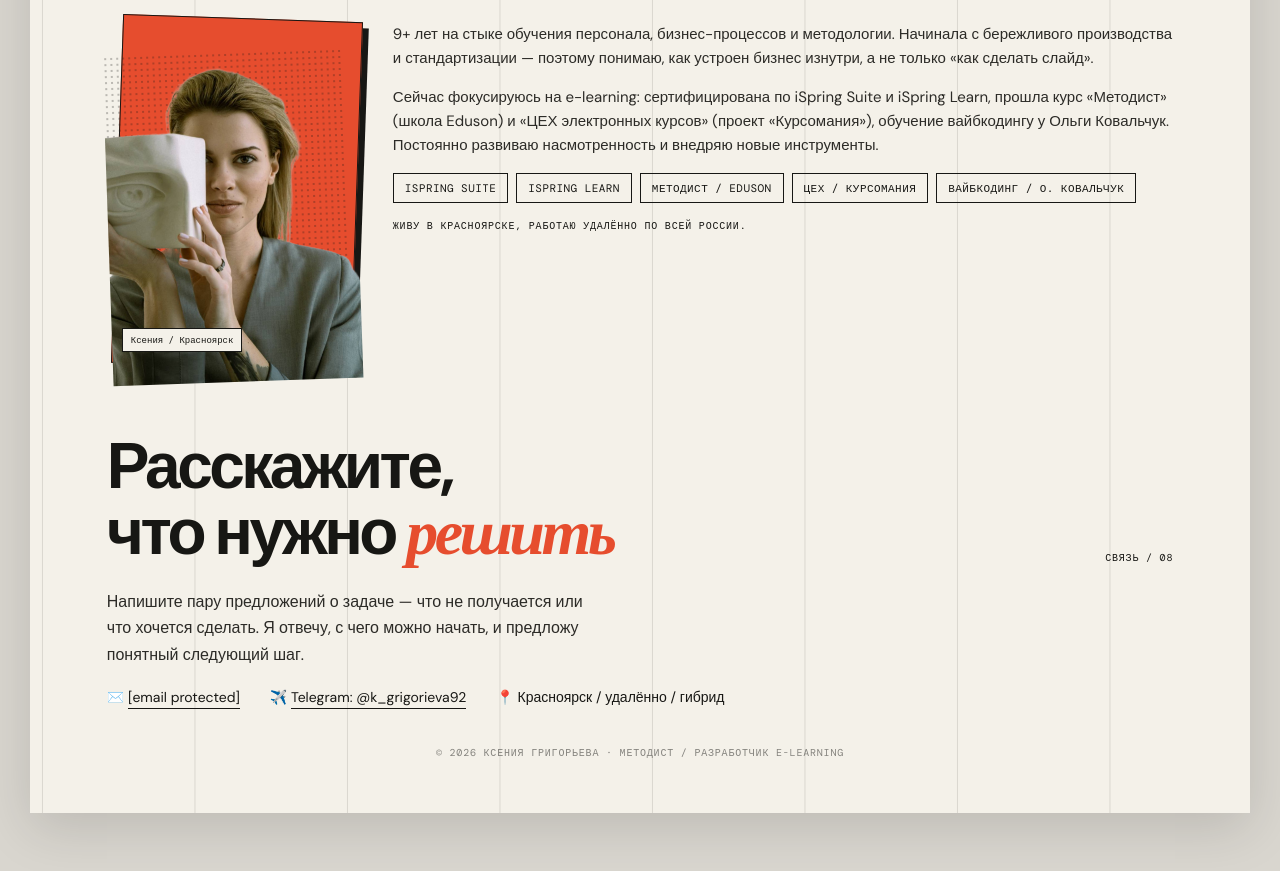
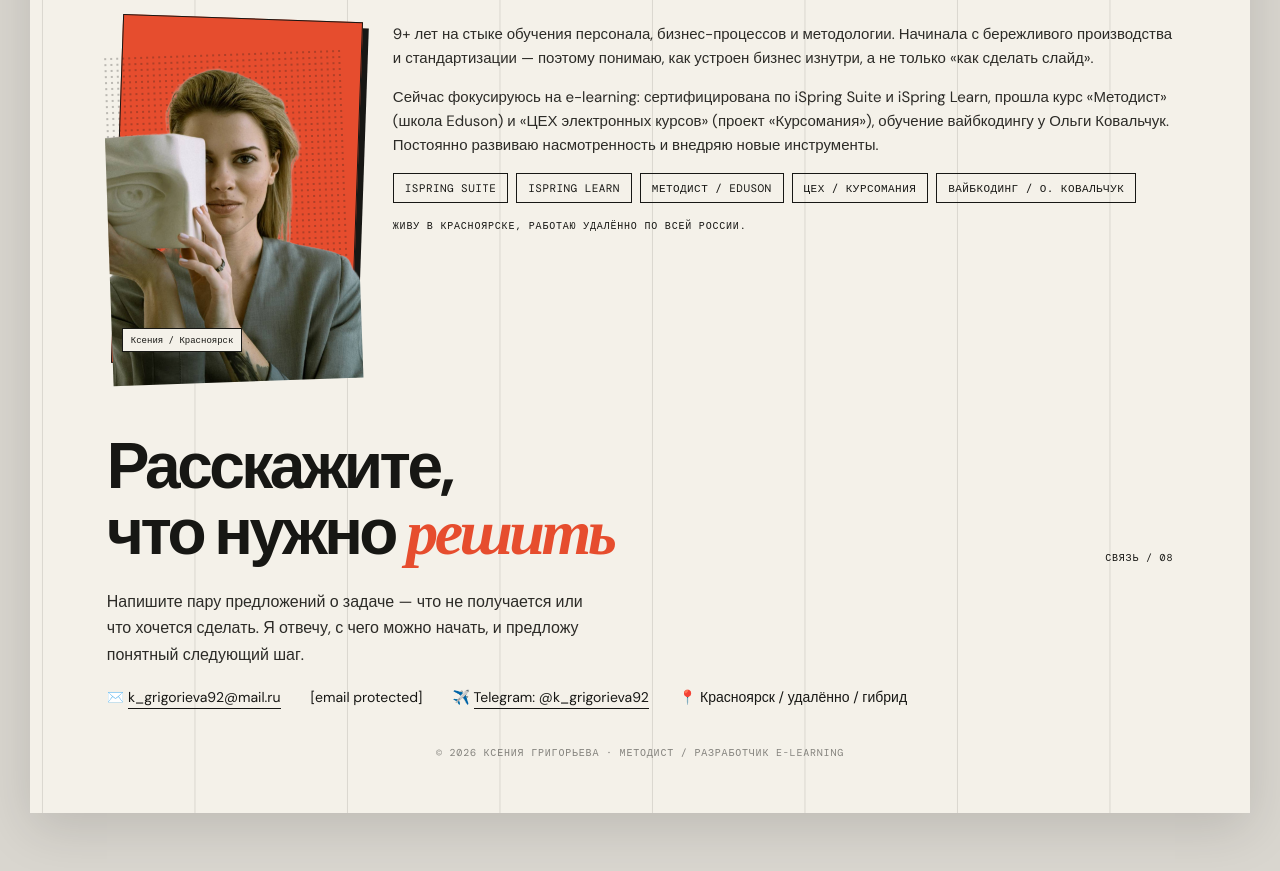
Before and after one commit to ksenia-grigorieva/portfolio, a plain HTML site: page index.html in a window 1280 px wide. Shown: the part 5455-6326 px from the top of the page. Drawn offline with nearby package versions, Linux system fonts and the light colour scheme; a web font is replaced by a local one.

Commit message:
Update index.html

```diff
--- a/index.html
+++ b/index.html
@@ -566,7 +566,7 @@ body{margin:0;background:#d9d6cf;color:var(--ink);font-family:'DM Sans',Arial,sa
   <p class="small" style="max-width:500px">Напишите пару предложений о задаче — что не получается или что хочется сделать. Я отвечу, с чего можно начать, и предложу понятный следующий шаг.</p>
 
   <div class="contacts">
-    <span>✉️ <a href="/cdn-cgi/l/email-protection#3a51655d48535d5548535f4c5b03087a575b535614484f"><span class="__cf_email__" data-cfemail="076c5860756e6068756e6271663e35476a666e6b297572">[email&#160;protected]</span></a></span>
+    <span>✉️ <a href="mailto:k_grigorieva92@mail.ru">k_grigorieva92@mail.ru</a></span><span class="__cf_email__" data-cfemail="076c5860756e6068756e6271663e35476a666e6b297572">[email&#160;protected]</span></a></span>
     <span>✈️ <a href="https://t.me/k_grigorieva92" target="_blank" rel="noopener">Telegram: @k_grigorieva92</a></span>
     <span>📍 Красноярск / удалённо / гибрид</span>
   </div>
@@ -574,5 +574,5 @@ body{margin:0;background:#d9d6cf;color:var(--ink);font-family:'DM Sans',Arial,sa
   <div class="footnote" style="margin-top:40px;text-align:center;opacity:.5">© 2026 Ксения Григорьева · Методист / Разработчик e-learning</div>
 
 </div></div>
-<script data-cfasync="false" src="/cdn-cgi/scripts/5c5dd728/cloudflare-static/email-decode.min.js"></script></body>
+</body>
 </html>
```
